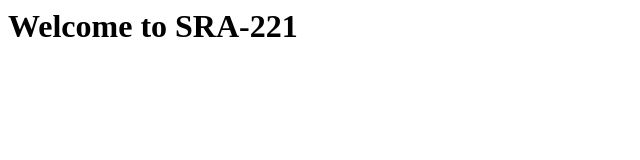
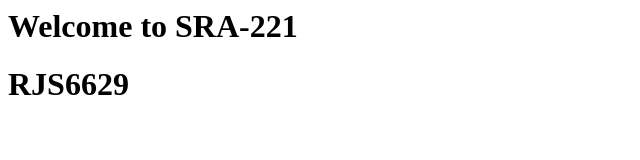
Before and after one commit to RYAN4554/RYAN4554.github.io, a plain HTML site: page index.html in a window 1280 px wide. Shown: the whole page, without its empty margins (0-640 px from the left). Drawn offline with Linux system fonts and the light colour scheme.

Commit message:
Update index.html

```diff
--- a/index.html
+++ b/index.html
@@ -2,6 +2,7 @@
 <head><title>SRA-221 Course Home Page</title></head>
 <body>
 <h1>Welcome to SRA-221</h1>
+  <h1>RJS6629</h1>
 
 </body>
 </html>
```
